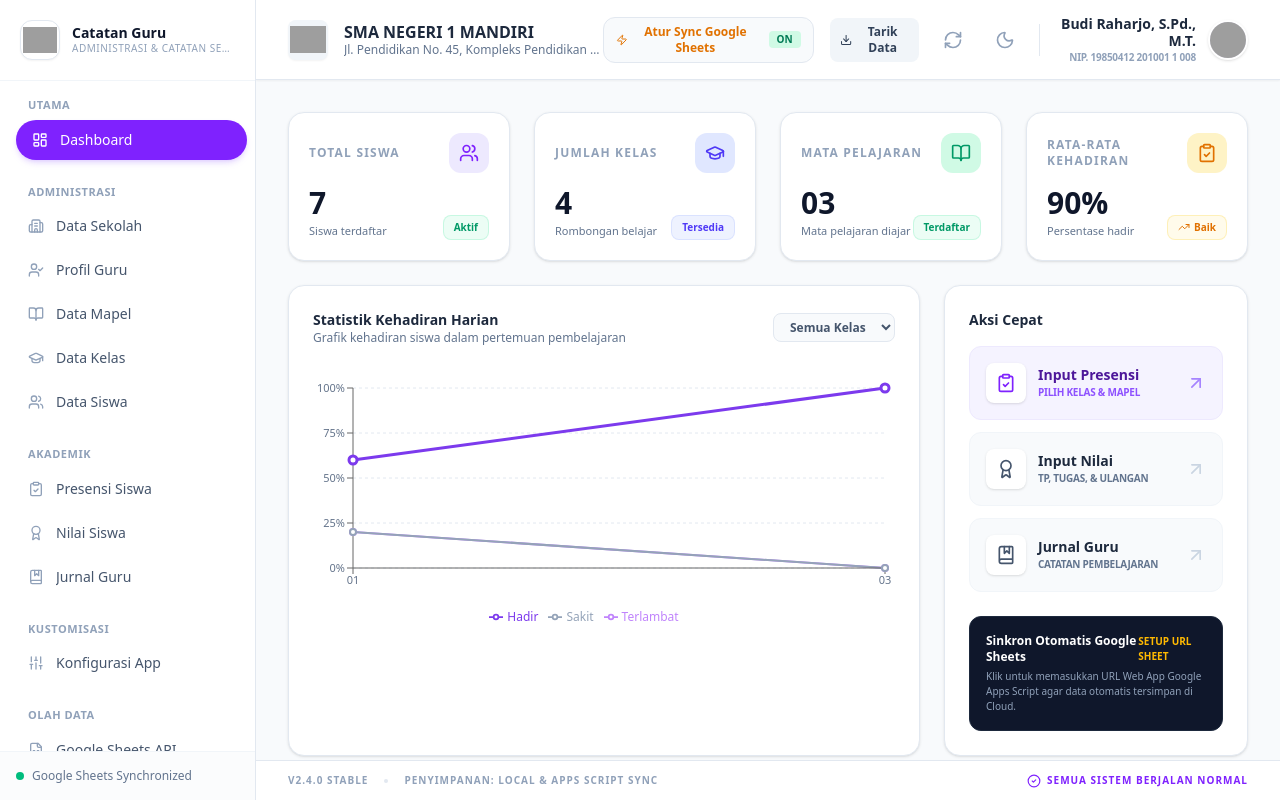
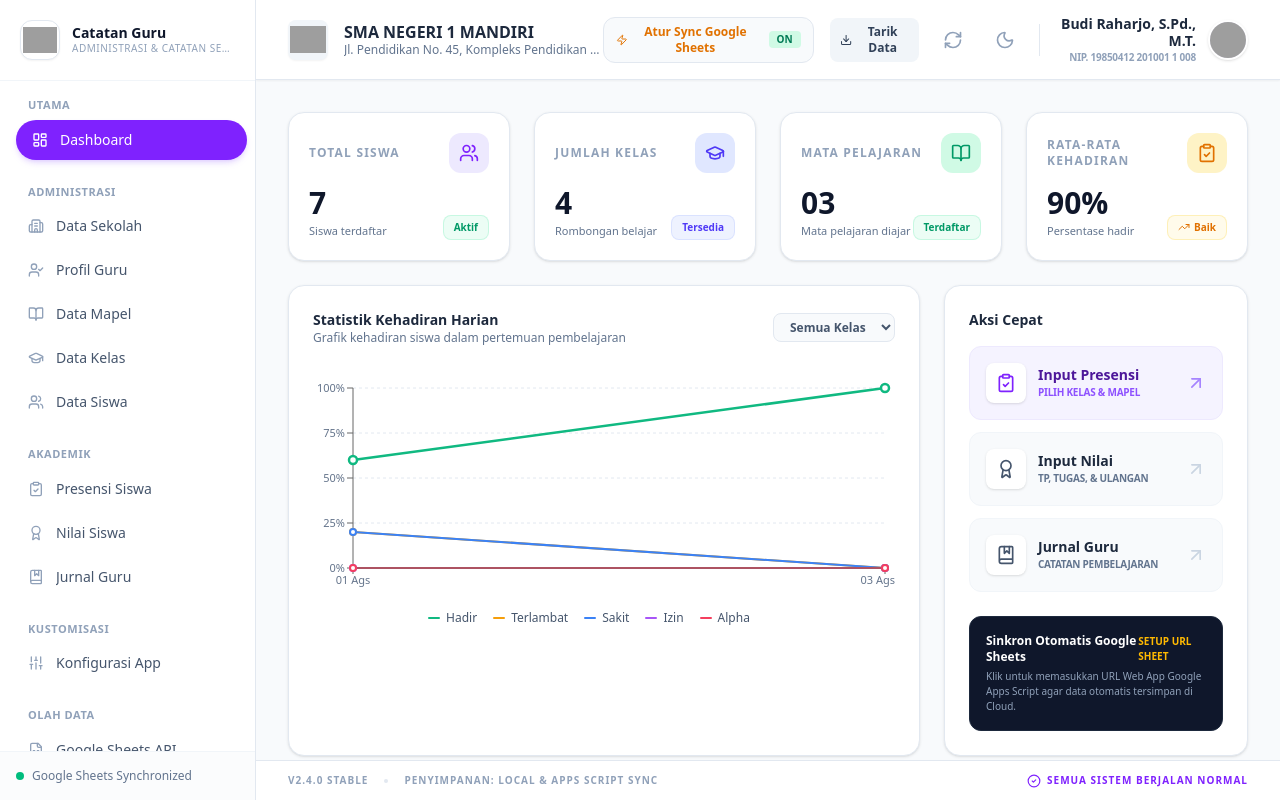
Before and after one commit to usmansmkn1lutim/Catatan-Guru-V2.0, a React (Vite) app: page / in a window 1280 px wide. Built offline with nearby package versions, Linux system fonts and the light colour scheme; grey boxes are pictures that could not be loaded.

Commit message:
feat(dashboard): improve attendance chart data formatting
Replace static demo data with dynamic date formatting using
dateUtils to provide more accurate visualization for attendance
records.

```diff
--- a/src/components/Dashboard.tsx
+++ b/src/components/Dashboard.tsx
@@ -1,5 +1,6 @@
 import React, { useState, useMemo } from 'react';
 import { Siswa, Kelas, Mapel, PresensiRecord, ActiveTab } from '../types';
+import { formatDateString } from '../lib/dateUtils';
 import { Users, GraduationCap, BookOpen, TrendingUp, ClipboardCheck, Award, BookMarked, ArrowUpRight, Sparkles } from 'lucide-react';
 import {
   ResponsiveContainer,
@@ -11,6 +12,21 @@ import {
   Tooltip,
   Legend,
 } from 'recharts';
+
+function formatChartDateLabel(dateStr: string): string {
+  if (!dateStr) return '';
+  const clean = formatDateString(dateStr);
+  const parts = clean.split('-');
+  if (parts.length === 3) {
+    const day = parts[2];
+    const monthIdx = parseInt(parts[1], 10) - 1;
+    const monthNames = ['Jan', 'Feb', 'Mar', 'Apr', 'Mei', 'Jun', 'Jul', 'Ags', 'Sep', 'Okt', 'Nov', 'Des'];
+    if (monthIdx >= 0 && monthIdx < 12) {
+      return `${day} ${monthNames[monthIdx]}`;
+    }
+  }
+  return dateStr;
+}
 
 interface DashboardProps {
   siswaList: Siswa[];
@@ -78,22 +94,52 @@ export const Dashboard: React.FC<DashboardProps> = ({
 
     if (filtered.length === 0) {
       return [
-        { hari: 'Sen', Hadir: 80, Terlambat: 10, Sakit: 5 },
-        { hari: 'Sel', Hadir: 85, Terlambat: 8, Sakit: 4 },
-        { hari: 'Rab', Hadir: 90, Terlambat: 5, Sakit: 3 },
-        { hari: 'Kam', Hadir: 95, Terlambat: 3, Sakit: 1 },
-        { hari: 'Jum', Hadir: 70, Terlambat: 12, Sakit: 8 },
-        { hari: 'Sab', Hadir: 15, Terlambat: 2, Sakit: 1 },
+        { rawDate: '2026-08-01', label: '01 Ags', Hadir: 85, Terlambat: 8, Sakit: 4, Izin: 2, Alpha: 1 },
+        { rawDate: '2026-08-02', label: '02 Ags', Hadir: 88, Terlambat: 6, Sakit: 3, Izin: 2, Alpha: 1 },
+        { rawDate: '2026-08-03', label: '03 Ags', Hadir: 90, Terlambat: 5, Sakit: 3, Izin: 1, Alpha: 1 },
+        { rawDate: '2026-08-04', label: '04 Ags', Hadir: 92, Terlambat: 4, Sakit: 2, Izin: 1, Alpha: 1 },
+        { rawDate: '2026-08-05', label: '05 Ags', Hadir: 95, Terlambat: 2, Sakit: 1, Izin: 1, Alpha: 0 },
       ];
     }
 
-    return filtered.map((p) => {
-      const tot = p.summary?.totalSiswa || 1;
+    // Grouping by sanitized YYYY-MM-DD date string
+    const groups: Record<
+      string,
+      { hadir: number; terlambat: number; sakit: number; izin: number; alpha: number; totalSiswa: number }
+    > = {};
+
+    filtered.forEach((p) => {
+      const cleanDate = formatDateString(p.tanggal);
+      if (!cleanDate) return;
+
+      if (!groups[cleanDate]) {
+        groups[cleanDate] = { hadir: 0, terlambat: 0, sakit: 0, izin: 0, alpha: 0, totalSiswa: 0 };
+      }
+
+      const totalSiswaInRecord = p.summary?.totalSiswa || (p.items?.length) || 0;
+      groups[cleanDate].hadir += p.summary?.hadir || 0;
+      groups[cleanDate].terlambat += p.summary?.terlambat || 0;
+      groups[cleanDate].sakit += p.summary?.sakit || 0;
+      groups[cleanDate].izin += p.summary?.izin || 0;
+      groups[cleanDate].alpha += p.summary?.alpha || 0;
+      groups[cleanDate].totalSiswa += totalSiswaInRecord;
+    });
+
+    // Sort dates chronologically ascending (oldest on left, newest on right)
+    const sortedDates = Object.keys(groups).sort((a, b) => a.localeCompare(b));
+
+    return sortedDates.map((dateKey) => {
+      const g = groups[dateKey];
+      const tot = g.totalSiswa || 1;
+
       return {
-        hari: p.tanggal ? p.tanggal.slice(8) : 'Hari',
-        Hadir: Math.round(((p.summary?.hadir || 0) / tot) * 100),
-        Terlambat: Math.round(((p.summary?.terlambat || 0) / tot) * 100),
-        Sakit: Math.round(((p.summary?.sakit || 0) / tot) * 100),
+        rawDate: dateKey,
+        label: formatChartDateLabel(dateKey),
+        Hadir: Math.round((g.hadir / tot) * 100),
+        Terlambat: Math.round((g.terlambat / tot) * 100),
+        Sakit: Math.round((g.sakit / tot) * 100),
+        Izin: Math.round((g.izin / tot) * 100),
+        Alpha: Math.round((g.alpha / tot) * 100),
       };
     });
   }, [presensiList, selectedKelasFilter]);
@@ -227,21 +273,79 @@ export const Dashboard: React.FC<DashboardProps> = ({
             <ResponsiveContainer width="100%" height="100%">
               <LineChart data={chartData} margin={{ top: 10, right: 10, left: -20, bottom: 0 }}>
                 <CartesianGrid strokeDasharray="3 3" vertical={false} stroke="#e2e8f0" />
-                <XAxis dataKey="hari" tick={{ fontSize: 11, fill: '#64748b' }} />
+                <XAxis dataKey="label" tick={{ fontSize: 11, fill: '#64748b' }} />
                 <YAxis domain={[0, 100]} tick={{ fontSize: 11, fill: '#64748b' }} unit="%" />
                 <Tooltip
-                  contentStyle={{
-                    backgroundColor: '#0f172a',
-                    borderColor: '#334155',
-                    borderRadius: '0.75rem',
-                    color: '#fff',
-                    fontSize: '12px',
+                  content={({ active, payload, label }: any) => {
+                    if (!active || !payload || !payload.length) return null;
+                    const rawDate = payload[0]?.payload?.rawDate;
+                    const displayLabel = payload[0]?.payload?.label || label;
+                    const orderMap: Record<string, number> = {
+                      Hadir: 1,
+                      Terlambat: 2,
+                      Sakit: 3,
+                      Izin: 4,
+                      Alpha: 5,
+                    };
+                    const sortedPayload = [...payload].sort((a, b) => {
+                      const nameA = a.name || a.dataKey;
+                      const nameB = b.name || b.dataKey;
+                      return (orderMap[nameA] || 99) - (orderMap[nameB] || 99);
+                    });
+
+                    return (
+                      <div className="bg-slate-900 text-white p-3 rounded-xl border border-slate-800 shadow-xl text-xs space-y-2">
+                        <p className="font-semibold text-slate-200 border-b border-slate-800 pb-1">
+                          Tanggal: {displayLabel} {rawDate ? `(${rawDate})` : ''}
+                        </p>
+                        <div className="space-y-1">
+                          {sortedPayload.map((entry: any, index: number) => (
+                            <div key={`item-${index}`} className="flex items-center justify-between space-x-4">
+                              <span className="flex items-center space-x-1.5">
+                                <span className="w-2 h-2 rounded-full" style={{ backgroundColor: entry.color }} />
+                                <span className="text-slate-300">{entry.name}:</span>
+                              </span>
+                              <span className="font-bold" style={{ color: entry.color }}>
+                                {entry.value}%
+                              </span>
+                            </div>
+                          ))}
+                        </div>
+                      </div>
+                    );
                   }}
                 />
-                <Legend wrapperStyle={{ fontSize: '12px', paddingTop: '10px' }} />
-                <Line type="monotone" dataKey="Hadir" stroke="#7c3aed" strokeWidth={3} dot={{ r: 4 }} />
-                <Line type="monotone" dataKey="Terlambat" stroke="#c084fc" strokeWidth={2} dot={{ r: 3 }} />
-                <Line type="monotone" dataKey="Sakit" stroke="#94a3b8" strokeWidth={2} dot={{ r: 3 }} />
+                <Legend
+                  content={() => (
+                    <div className="flex flex-wrap items-center justify-center gap-4 pt-3 text-xs">
+                      <div className="flex items-center space-x-1.5">
+                        <span className="w-3 h-0.5 rounded-full bg-[#10b981] inline-block"></span>
+                        <span className="text-slate-600 dark:text-slate-300 font-medium">Hadir</span>
+                      </div>
+                      <div className="flex items-center space-x-1.5">
+                        <span className="w-3 h-0.5 rounded-full bg-[#f59e0b] inline-block"></span>
+                        <span className="text-slate-600 dark:text-slate-300 font-medium">Terlambat</span>
+                      </div>
+                      <div className="flex items-center space-x-1.5">
+                        <span className="w-3 h-0.5 rounded-full bg-[#3b82f6] inline-block"></span>
+                        <span className="text-slate-600 dark:text-slate-300 font-medium">Sakit</span>
+                      </div>
+                      <div className="flex items-center space-x-1.5">
+                        <span className="w-3 h-0.5 rounded-full bg-[#a855f7] inline-block"></span>
+                        <span className="text-slate-600 dark:text-slate-300 font-medium">Izin</span>
+                      </div>
+                      <div className="flex items-center space-x-1.5">
+                        <span className="w-3 h-0.5 rounded-full bg-[#f43f5e] inline-block"></span>
+                        <span className="text-slate-600 dark:text-slate-300 font-medium">Alpha</span>
+                      </div>
+                    </div>
+                  )}
+                />
+                <Line type="monotone" dataKey="Hadir" stroke="#10b981" strokeWidth={2.5} dot={{ r: 4 }} activeDot={{ r: 6 }} />
+                <Line type="monotone" dataKey="Terlambat" stroke="#f59e0b" strokeWidth={2} dot={{ r: 3 }} activeDot={{ r: 5 }} />
+                <Line type="monotone" dataKey="Sakit" stroke="#3b82f6" strokeWidth={2} dot={{ r: 3 }} activeDot={{ r: 5 }} />
+                <Line type="monotone" dataKey="Izin" stroke="#a855f7" strokeWidth={2} dot={{ r: 3 }} activeDot={{ r: 5 }} />
+                <Line type="monotone" dataKey="Alpha" stroke="#f43f5e" strokeWidth={2} dot={{ r: 3 }} activeDot={{ r: 5 }} />
               </LineChart>
             </ResponsiveContainer>
           </div>
```
